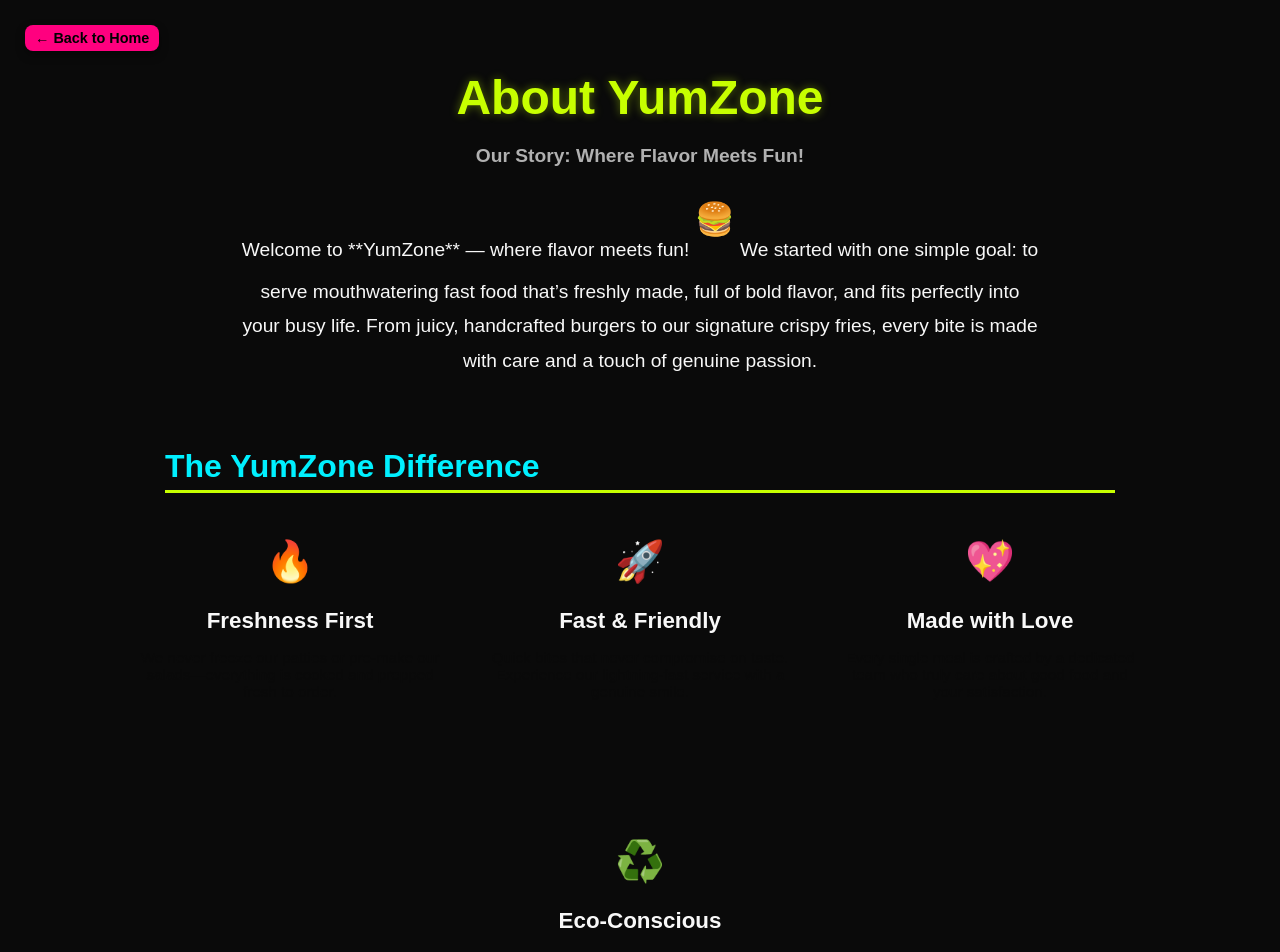
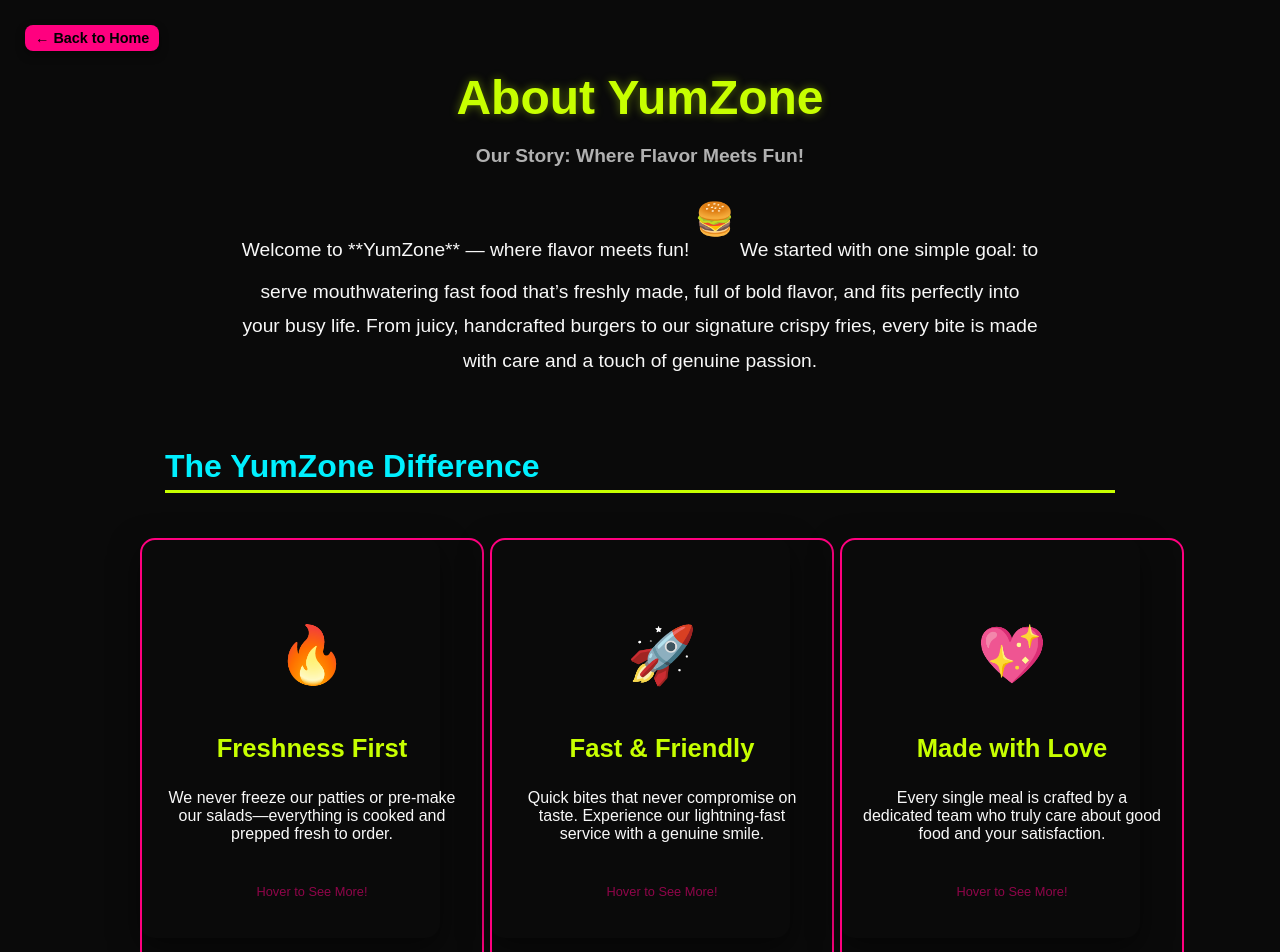
Before and after one commit to DilumPal/fastfood-website, a React (Create React App) app in the folder frontend/: page /about in a window 1280 px wide. Shown: the top 952 px of the page. Built offline with nearby package versions, Linux system fonts and the light colour scheme.

Commit message:
more flipping

```diff
--- /dev/null
+++ b/frontend/src/pages/AboutPage.css
@@ -0,0 +1,123 @@
+/* AboutPage.css - Styles for 3D Flip Cards */
+
+/* --- 1. Flip Card Container Setup --- */
+.flip-card {
+    /* Set dimensions for the card */
+    width: 300px;
+    height: 400px;
+
+    /* Set up the 3D space (perspective) */
+    perspective: 1000px; /* Required for 3D effect */
+    margin: 15px; /* Spacing from the original component */
+
+    /* Add a subtle initial shadow */
+    box-shadow: 0 10px 30px rgba(0, 0, 0, 0.5);
+    border-radius: 15px;
+}
+
+/* --- 2. Inner Card & Flip Transition --- */
+.flip-card-inner {
+    position: relative;
+    width: 100%;
+    height: 100%;
+    text-align: center;
+
+    /* The core transition property for the flip effect */
+    transition: transform 0.6s;
+    transform-style: preserve-3d; /* Required to make children appear in 3D space */
+}
+
+/* Rotate the inner container on hover to show the back side */
+.flip-card:hover .flip-card-inner {
+    transform: rotateY(180deg);
+}
+
+/* --- 3. Card Faces (Front and Back) --- */
+.flip-card-front, .flip-card-back {
+    position: absolute;
+    width: 100%;
+    height: 100%;
+
+    /* Prevents the back side from being visible when rotated */
+    backface-visibility: hidden;
+
+    /* Centering content and basic styling */
+    display: flex;
+    flex-direction: column;
+    justify-content: center;
+    align-items: center;
+    padding: 20px;
+    border-radius: 15px;
+    color: var(--color-white); /* Assuming white text on dark background */
+}
+
+/* --- 4. Styling the Front Side --- */
+.flip-card-front {
+    background-color: var(--color-dark-gray); /* Dark background for the card */
+    border: 2px solid var(--color-hot-pink); /* Border for visual flair */
+}
+
+.flip-card-front h3 {
+    font-size: 1.6rem;
+    margin-bottom: 10px;
+    color: var(--color-zesty-lime);
+}
+
+.flip-card-front .icon-placeholder {
+    font-size: 3.5rem;
+    margin-bottom: 20px;
+}
+
+.flip-card-front .card-description {
+    font-size: 1rem;
+    color: var(--color-secondary);
+}
+
+.hover-hint {
+    margin-top: 25px;
+    font-size: 0.8rem;
+    color: var(--color-hot-pink);
+    animation: pulse 1.5s infinite;
+}
+
+/* Subtle animation for the hint */
+@keyframes pulse {
+    0% { opacity: 0.5; }
+    50% { opacity: 1; }
+    100% { opacity: 0.5; }
+}
+
+
+/* --- 5. Styling the Back Side --- */
+.flip-card-back {
+    /* A contrasting or vibrant background for the back */
+    background: linear-gradient(135deg, var(--color-hot-pink), var(--color-electric-blue));
+
+    /* Start with the back rotated 180 degrees so it's hidden initially */
+    transform: rotateY(180deg);
+}
+
+.flip-card-back .back-text {
+    font-size: 1.4rem;
+    font-weight: 700;
+    margin-bottom: 30px;
+    color: white;
+    text-shadow: 0 0 5px rgb(0, 0, 0);
+}
+
+/* Call-to-Action Button on the back */
+.cta-button {
+    text-decoration: none;
+    padding: 10px 20px;
+    background-color: var(--color-zesty-lime);
+    color: var(--color-dark-gray);
+    font-weight: bold;
+    border-radius: 5px;
+    transition: background-color 0.3s;
+    text-shadow: 0 0 5px rgb(0, 0, 0);
+}
+
+.cta-button:hover {
+    background-color: var(--color-electric-blue);
+    color: white;
+}
--- a/frontend/src/pages/AboutPage.js
+++ b/frontend/src/pages/AboutPage.js
@@ -1,15 +1,34 @@
 // AboutPage.js
 import React from 'react';
 import { Link } from 'react-router-dom';
+// IMPORTANT: Updated CSS imports
 import './MenuPage.css'; // Reusing the container and button styles
 import './HomePage.css'; // Importing for access to :root variables like colors
+import './AboutPage.css'; // <--- NEW CSS FILE FOR THE FLIP CARDS
 
-// --- Feature Card Component for Section 2 ---
-const FeatureCard = ({ icon, title, description, className }) => (
-    <div className={`feature-card ${className}`} style={{ width: 'unset', margin: '15px', maxWidth: '300px' }}>
-        <div className="icon-placeholder" style={{ fontSize: '2.5rem', marginBottom: '10px' }}>{icon}</div>
-        <h3 style={{ fontSize: '1.4rem', marginBottom: '5px' }}>{title}</h3>
-        <p style={{ fontSize: '0.95rem', color: 'var(--color-primary)' }}>{description}</p>
+// --- Feature Card Component for Section 2 (UPDATED) ---
+// Added 'backText' prop and updated structure for 3D flip
+const FeatureCard = ({ icon, title, description, backText }) => (
+    // The main container for the flip card effect
+    <div className="flip-card">
+        {/* The inner container that will be rotated */}
+        <div className="flip-card-inner">
+
+            {/* Front of the Card */}
+            <div className="flip-card-front">
+                <div className="icon-placeholder">{icon}</div>
+                <h3>{title}</h3>
+                <p className="card-description">{description}</p>
+                <div className="hover-hint">Hover to See More!</div>
+            </div>
+
+            {/* Back of the Card */}
+            <div className="flip-card-back">
+                <p className="back-text">{backText}</p>
+                <Link to="/menu" className="cta-button">See Menu</Link>
+            </div>
+
+        </div>
     </div>
 );
 
@@ -42,29 +61,30 @@ const AboutPage = () => {
             </h2>
             <div style={{ display: 'flex', flexWrap: 'wrap', justifyContent: 'center', gap: '20px', padding: '0 20px 80px 20px' }}>
 
+                {/* REMEMBER TO ADD YOUR CREATIVE SENTENCES TO 'backText' */}
                 <FeatureCard
                     icon="🔥"
                     title="Freshness First"
                     description="We never freeze our patties or pre-make our salads—everything is cooked and prepped fresh to order."
-                    className="freshness"
+                    backText="Taste the difference! Our ingredients are always fresh, never frozen, for a truly satisfying bite." // Placeholder Text
                 />
                 <FeatureCard
                     icon="🚀"
                     title="Fast & Friendly"
                     description="Quick bites that never compromise on taste. Experience our lightning-fast service with a genuine smile."
-                    className="velocity"
+                    backText="No time to wait? Our swift service gets you back to your life with a full, happy belly in a flash!" // Placeholder Text
                 />
                 <FeatureCard
                     icon="💖"
                     title="Made with Love"
                     description="Every single meal is crafted by a dedicated team who truly care about good food and your satisfaction."
-                    className="atmosphere"
+                    backText="More than just fast food, it's feel-good food. Crafted with passion, served with a genuine smile." // Placeholder Text
                 />
                 <FeatureCard
                     icon="♻️"
                     title="Eco-Conscious"
                     description="We believe in good food and a better planet, using recyclable packaging and sourcing our ingredients responsibly."
-                    className="freshness"
+                    backText="Eating responsibly tastes better! Join us in our commitment to a greener planet, one recyclable box at a time." // Placeholder Text
                 />
             </div>
 
--- a/frontend/src/pages/HomePage.js
+++ b/frontend/src/pages/HomePage.js
@@ -115,7 +115,7 @@ const HomePage = () => {
             </div>
             <div className="card-back velocity-back">
               <h3>⚡ Our Speed Promise</h3>
-              <p>Write your creative content for the back of the card here!</p>
+              <p>No waiting, no delays — just lightning-fast responses and on-time delivery every time.</p>
             </div>
           </div>
         </div>
@@ -130,7 +130,7 @@ const HomePage = () => {
             </div>
             <div className="card-back freshness-back">
               <h3>🌱 Quality Sourcing</h3>
-              <p>Write your creative content for the back of the card here!</p>
+              <p>We handpick every ingredient from trusted sources to ensure unmatched freshness and flavor.</p>
             </div>
           </div>
         </div>
@@ -145,7 +145,7 @@ const HomePage = () => {
             </div>
             <div className="card-back atmosphere-back">
               <h3>✨ Vibrant Experience</h3>
-              <p>Write your creative content for the back of the card here!</p>
+              <p>Feel the buzz — every moment here is designed to recharge your mind and spark your energy.</p>
             </div>
           </div>
         </div>
```
